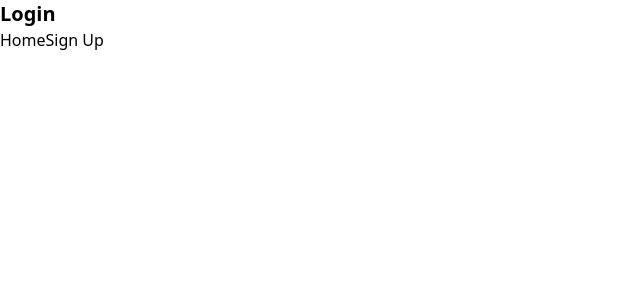
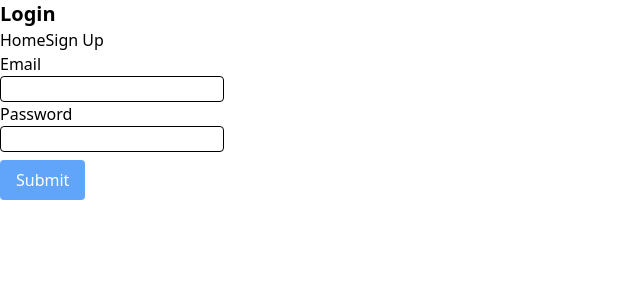
Before and after one commit to Mitchell-Moore/kronos-web, a React (Vite) app: page /login in a window 1280 px wide. Shown: the top 300 px of the page, without its empty margins (0-640 px from the left). Built offline with nearby package versions, Linux system fonts and the light colour scheme.

Commit message:
start to add login, add form to login, add axios

```diff
--- a/package.json
+++ b/package.json
@@ -9,6 +9,7 @@
     "preview": "vite preview"
   },
   "dependencies": {
+    "axios": "^0.27.2",
     "react": "^18.2.0",
     "react-dom": "^18.2.0",
     "react-router-dom": "^6.4.1"
--- /dev/null
+++ b/src/api/user.ts
@@ -0,0 +1,27 @@
+import axios from 'axios';
+import { base_url } from '../utils/constanst';
+
+export interface User {
+  id: number;
+  first_name: string;
+  last_name: string;
+  email: string;
+}
+
+const setAccessToken = (token: string) => {
+  localStorage.setItem('accessToken', token);
+};
+
+export const login = async (data: { email: string; password: string }) => {
+  try {
+    const response = await axios.post(base_url + 'api/auth/login', data, {
+      withCredentials: true,
+    });
+    console.log(response.headers.cookie);
+
+    console.log(response);
+    return response;
+  } catch (e) {
+    console.log(e);
+  }
+};
--- a/src/pages/auth/Login.tsx
+++ b/src/pages/auth/Login.tsx
@@ -1,15 +1,70 @@
-import React from 'react'
+import React, { useState } from 'react';
+import { login } from '../../api/user';
 
 interface LoginProps {}
 
 const Login: React.FC = (props: LoginProps) => {
+  const [email, setEmail] = useState('');
+  const [password, setPassword] = useState('');
+  const [isLoading, setIsLoading] = useState(false);
+
+  const submit = async () => {
+    setIsLoading(true);
+    const response = await login({ email, password });
+    console.log(response);
+    setIsLoading(false);
+  };
+
+  if (isLoading) {
+    return <div>...loading</div>;
+  }
   return (
     <div>
       <div className="text-xl font-bold">Login</div>
       <a href="/">Home</a>
       <a href="/register">Sign Up</a>
+
+      <form
+        action=""
+        className=" w-56"
+        onSubmit={(e) => {
+          e.preventDefault();
+          submit();
+        }}
+      >
+        <div className="flex flex-col">
+          <label htmlFor="email">Email</label>
+          <input
+            type="email"
+            value={email}
+            onChange={(e) => setEmail(e.target.value)}
+            required
+            className=" border-black border rounded"
+            id="email"
+          />
+        </div>
+
+        <div className="flex flex-col pb-2">
+          <label htmlFor="password">Password</label>
+          <input
+            type="password"
+            value={password}
+            onChange={(e) => setPassword(e.target.value)}
+            required
+            className=" border-black border rounded"
+            id="password"
+          />
+        </div>
+
+        <button
+          type="submit"
+          className=" bg-blue-400 text-white rounded px-4 py-2"
+        >
+          Submit
+        </button>
+      </form>
     </div>
-  )
-}
+  );
+};
 
-export default Login
+export default Login;
--- /dev/null
+++ b/src/utils/constanst.ts
@@ -0,0 +1 @@
+export const base_url = 'http://localhost:3000/';
```
Also changed, not shown: .prettierrc.json, 1 other file (tests, documents, lock files or other folders).
